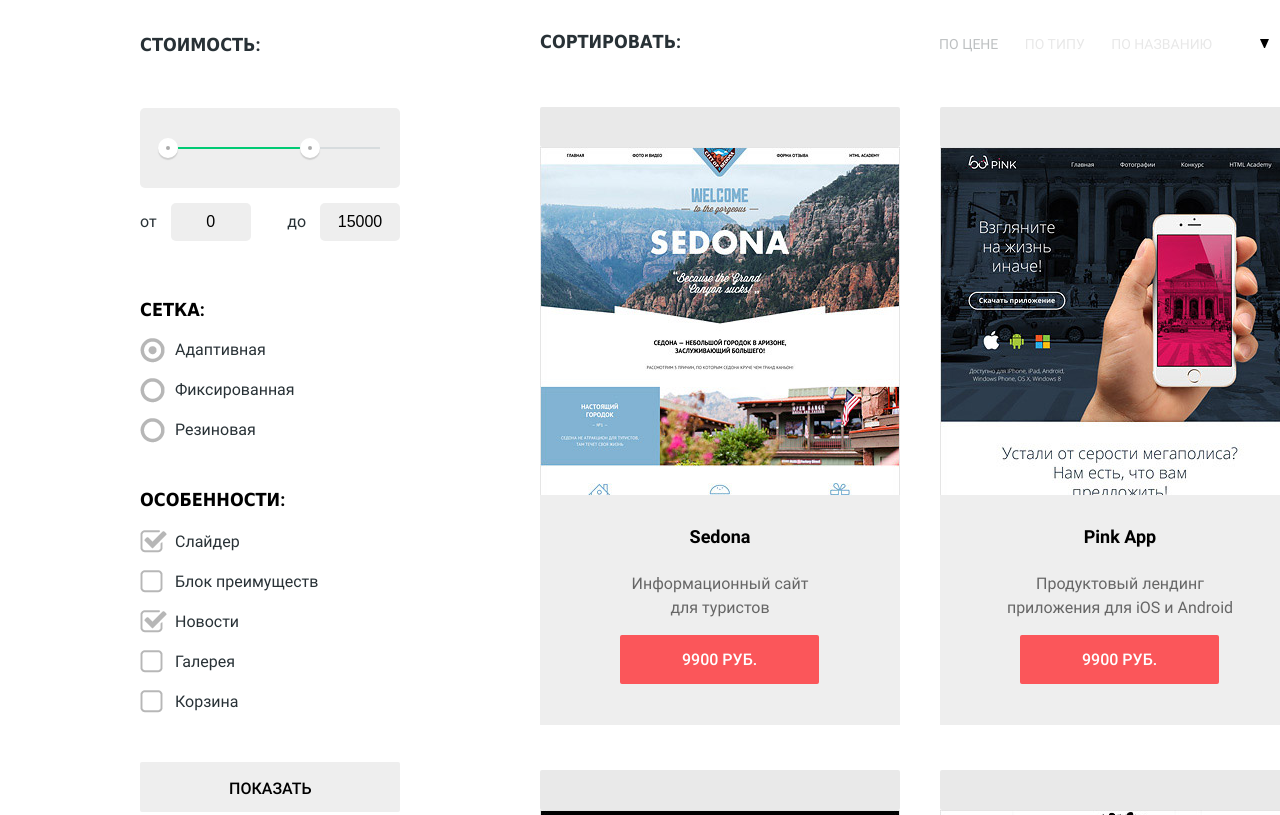
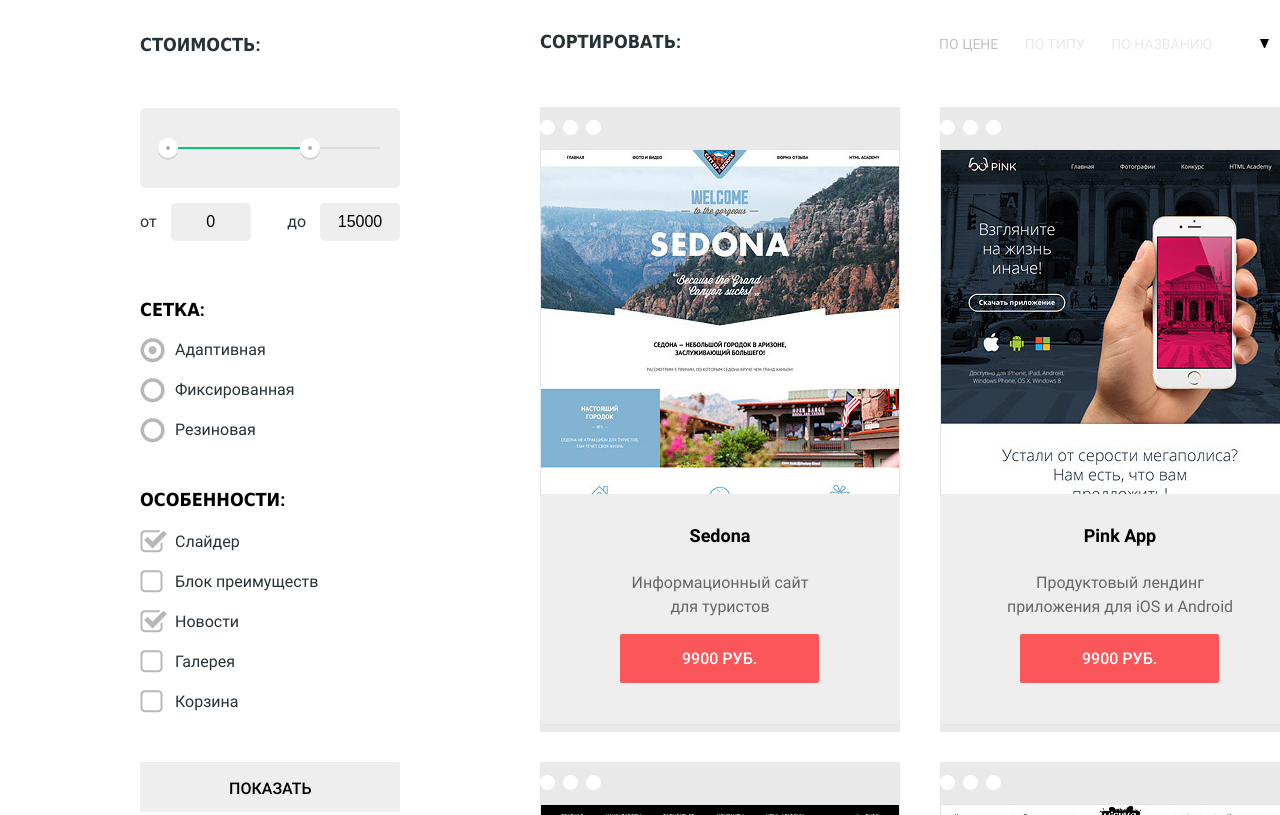
Before and after one commit to MetallCAT/290523-nerds, a plain HTML site: page catalog.html in a window 1280 px wide. Shown: the part 380-1195 px from the top of the page. Drawn offline with Linux system fonts and the light colour scheme.

Commit message:
catalog-item

```diff
--- a/catalog.html
+++ b/catalog.html
@@ -95,12 +95,15 @@
              </li>
            </ul>
            <div class="sort">
-             <a>down</a>
-             <a href="#">up</a>
+             <a class="down"><span class="visually-hidden">down</span></a>
+             <a class="up" href="#"><span class="visually-hidden">up</span></a>
            </div>
          </div>
          <div class="catalog">
            <article class="catalog-item">
+             <span class="round"></span>
+             <span class="round"></span>
+             <span class="round"></span>
              <img src="img/img-sedona.jpg" alt=" " width="360" height="576">
              <div class="buy">
                <h2><a href="#">Sedona</a></h2>
@@ -109,6 +112,9 @@
              </div>
            </article>
            <article class="catalog-item">
+             <span class="round"></span>
+             <span class="round"></span>
+             <span class="round"></span>
              <img src="img/img-pink.jpg" alt=" " width="360" height="576">
              <div class="buy">
                <h2><a href="#">Pink App</a></h2>
@@ -117,6 +123,9 @@
              </div>
            </article>
            <article class="catalog-item">
+             <span class="round"></span>
+             <span class="round"></span>
+             <span class="round"></span>
              <img src="img/img-barbershop.jpg" alt=" " width="360" height="576">
              <div class="buy">
                <h2><a href="#">Barbershop</a></h2>
@@ -125,6 +134,9 @@
              </div>
            </article>
            <article class="catalog-item">
+             <span class="round"></span>
+             <span class="round"></span>
+             <span class="round"></span>
              <img src="img/img-mishka.jpg" alt=" " width="360" height="576">
              <div class="buy">
                <h2><a href="#">MISHKA</a></h2>
@@ -133,6 +145,9 @@
              </div>
            </article>
            <article class="catalog-item">
+             <span class="round"></span>
+             <span class="round"></span>
+             <span class="round"></span>
              <img src="img/img-aplus.jpg" alt=" " width="360" height="576">
              <div class="buy">
                <h2><a href="#">A Plus</a></h2>
@@ -141,6 +156,9 @@
              </div>
            </article>
            <article class="catalog-item">
+             <span class="round"></span>
+             <span class="round"></span>
+             <span class="round"></span>
              <img src="img/img-kvast.jpg" alt=" " width="360" height="576">
              <div class="buy">
                <h2><a href="#">КВАСТ</a></h2>
--- a/css/style.css
+++ b/css/style.css
@@ -717,7 +717,7 @@ input[type="radio"] {
   margin-top: 20px;
 }
 
-.sort::before {
+.sort .down {
   position: absolute;
   content: "";
   width: 9px;
@@ -730,7 +730,7 @@ input[type="radio"] {
   cursor: pointer;
 }
 
-.sort::after {
+.sort .up {
   position: absolute;
   content: "";
   width: 9px;
@@ -744,41 +744,43 @@ input[type="radio"] {
   opacity: 0.2;
 }
 
-.sort a {
-  display: none;
-}
-
 .catalog {
   width: 760px;
   margin-bottom: 20px;
   font-size: 0;
 }
 
+.catalog-item .round {
+  display:inline-block;
+  width : 9px;
+  height: 9px;
+  margin-top: 13px;
+  margin-right: 4px;
+  background: white;
+  border: 3px solid white;
+  vertical-align: middle;
+  border-radius: 50%;
+}
+
 .catalog-item {
   position: relative;
   display: inline-block;
   width: 360px;
-  min-height: 576px;
+  min-height: 616px;
   vertical-align: top;
   margin-right: 40px;
-  margin-bottom: 0;
-  margin-top: 80px;
+  margin-bottom: -10px;
+  margin-top: 40px;
   font-size: 16px;
+  background-color: #e9e9e9;
 }
 
 .catalog-item:nth-child(2n) {
   margin-right: 0;
 }
 
-.catalog-item::before {
-  content: "";
-  position: absolute;
-  width: 360px;
-  height: 40px;
-  background-color: #e9e9e9;
-  border-radius: 2px;
-  top: -40px;
-  left: 0;
+.catalog-item img {
+  margin-top: 14px;
 }
 
 .buy {
@@ -786,9 +788,9 @@ input[type="radio"] {
   background-color: #eeeeee;
   width: 360px;
   height: 230px;
-  bottom: 5px;
+  text-decoration: none;
+  bottom: 8px;
   left: 0;
-  text-decoration: none;
 }
 
 .buy a {
@@ -832,7 +834,7 @@ input[type="radio"] {
   display: block;
 }
 
-.catalog-item:hover .catalog-item::before {
+.catalog-item:hover {
   background-color: #4d4d4d;
 }
 
```
